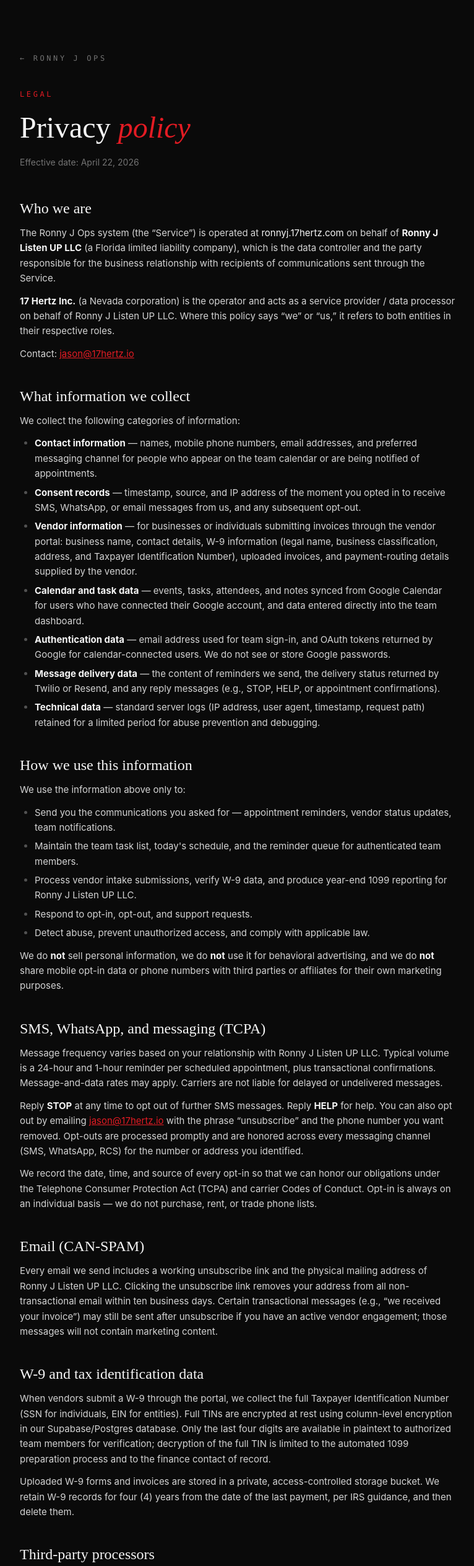
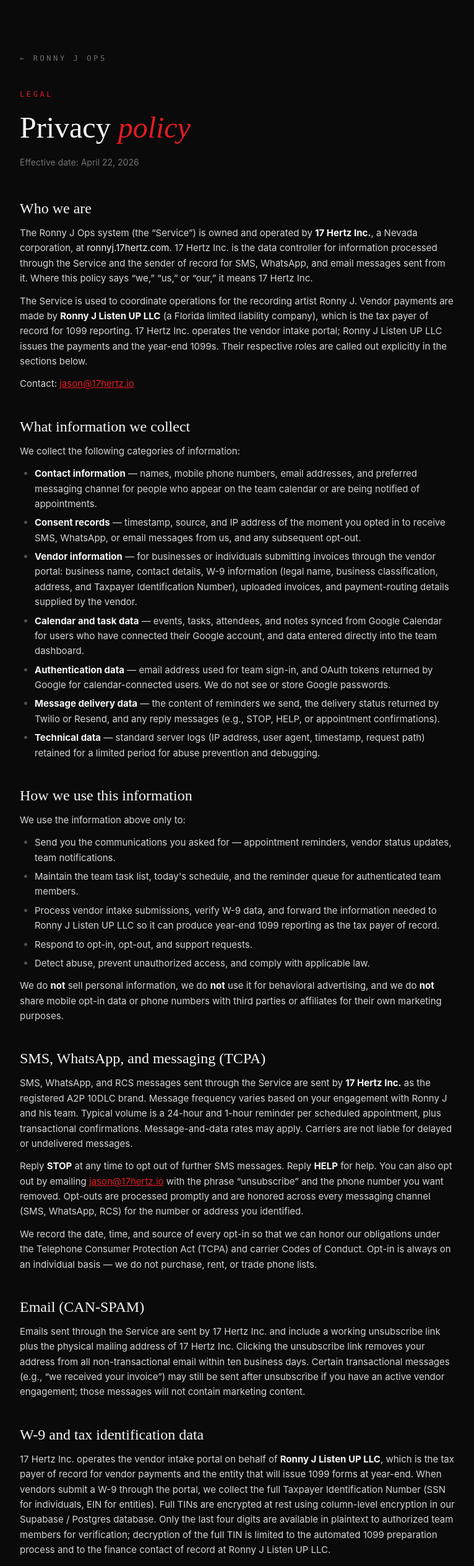
Before and after one commit to 17hertz/ronny-j-ops, a Next.js app: page /privacy in a window 1280 px wide. Shown: the top 2526 px of the page at 62% size, without its empty margins (256-1022 px from the left). Built offline with nearby package versions, Linux system fonts and the light colour scheme.

Commit message:
Make 17 Hertz Inc. the primary legal entity on privacy + terms

```diff
--- a/app/privacy/page.tsx
+++ b/app/privacy/page.tsx
@@ -3,7 +3,7 @@
 export const metadata = {
   title: "Privacy Policy · Ronny J Ops",
   description:
-    "How Ronny J Listen UP LLC and 17hertz collect, use, and protect information processed through the Ronny J Ops system.",
+    "How 17 Hertz Inc. collects, uses, and protects information processed through the Ronny J Ops system.",
 };
 
 export default function PrivacyPage() {
@@ -29,19 +29,24 @@
       <div className="mt-12 text-neutral-300 [&_a]:text-brand [&_a]:underline [&_a:hover]:text-white [&_strong]:text-neutral-100 [&_ul]:mt-2 [&_ul]:list-disc [&_ul]:space-y-1.5 [&_ul]:pl-6 [&_li]:marker:text-neutral-600">
         <Section title="Who we are">
           <p>
-            The Ronny J Ops system (the &ldquo;Service&rdquo;) is operated at{" "}
-            <span className="text-neutral-100">ronnyj.17hertz.com</span> on
-            behalf of <strong>Ronny J Listen UP LLC</strong> (a Florida limited
-            liability company), which is the data controller and the party
-            responsible for the business relationship with recipients of
-            communications sent through the Service.
+            The Ronny J Ops system (the &ldquo;Service&rdquo;) is owned and
+            operated by <strong>17 Hertz Inc.</strong>, a Nevada corporation,
+            at <span className="text-neutral-100">ronnyj.17hertz.com</span>. 17
+            Hertz Inc. is the data controller for information processed
+            through the Service and the sender of record for SMS, WhatsApp,
+            and email messages sent from it. Where this policy says
+            &ldquo;we,&rdquo; &ldquo;us,&rdquo; or &ldquo;our,&rdquo; it means
+            17 Hertz Inc.
           </p>
           <p>
-            <strong>17 Hertz Inc.</strong> (a Nevada corporation) is the
-            operator and acts as a service provider / data processor on behalf
-            of Ronny J Listen UP LLC. Where
-            this policy says &ldquo;we&rdquo; or &ldquo;us,&rdquo; it refers to
-            both entities in their respective roles.
+            The Service is used to coordinate operations for the recording
+            artist Ronny J. Vendor payments are made by{" "}
+            <strong>Ronny J Listen UP LLC</strong> (a Florida limited
+            liability company), which is the tax payer of record for 1099
+            reporting. 17 Hertz Inc. operates the vendor intake portal;
+            Ronny J Listen UP LLC issues the payments and the year-end 1099s.
+            Their respective roles are called out explicitly in the sections
+            below.
           </p>
           <p>
             Contact: <a href="mailto:jason@17hertz.io">jason@17hertz.io</a>
@@ -108,8 +113,9 @@
               reminder queue for authenticated team members.
             </li>
             <li>
-              Process vendor intake submissions, verify W-9 data, and produce
-              year-end 1099 reporting for Ronny J Listen UP LLC.
+              Process vendor intake submissions, verify W-9 data, and forward
+              the information needed to Ronny J Listen UP LLC so it can
+              produce year-end 1099 reporting as the tax payer of record.
             </li>
             <li>
               Respond to opt-in, opt-out, and support requests.
@@ -129,11 +135,13 @@
 
         <Section title="SMS, WhatsApp, and messaging (TCPA)">
           <p>
-            Message frequency varies based on your relationship with Ronny J
-            Listen UP LLC. Typical volume is a 24-hour and 1-hour reminder per
-            scheduled appointment, plus transactional confirmations.
-            Message-and-data rates may apply. Carriers are not liable for
-            delayed or undelivered messages.
+            SMS, WhatsApp, and RCS messages sent through the Service are sent
+            by <strong>17 Hertz Inc.</strong> as the registered A2P 10DLC
+            brand. Message frequency varies based on your engagement with
+            Ronny J and his team. Typical volume is a 24-hour and 1-hour
+            reminder per scheduled appointment, plus transactional
+            confirmations. Message-and-data rates may apply. Carriers are not
+            liable for delayed or undelivered messages.
           </p>
           <p>
             Reply <strong>STOP</strong> at any time to opt out of further SMS
@@ -155,32 +163,38 @@
 
         <Section title="Email (CAN-SPAM)">
           <p>
-            Every email we send includes a working unsubscribe link and the
-            physical mailing address of Ronny J Listen UP LLC. Clicking the
-            unsubscribe link removes your address from all non-transactional
-            email within ten business days. Certain transactional messages
-            (e.g., &ldquo;we received your invoice&rdquo;) may still be sent
-            after unsubscribe if you have an active vendor engagement; those
-            messages will not contain marketing content.
+            Emails sent through the Service are sent by 17 Hertz Inc. and
+            include a working unsubscribe link plus the physical mailing
+            address of 17 Hertz Inc. Clicking the unsubscribe link removes
+            your address from all non-transactional email within ten business
+            days. Certain transactional messages (e.g., &ldquo;we received
+            your invoice&rdquo;) may still be sent after unsubscribe if you
+            have an active vendor engagement; those messages will not contain
+            marketing content.
           </p>
         </Section>
 
         <Section title="W-9 and tax identification data">
           <p>
-            When vendors submit a W-9 through the portal, we collect the full
-            Taxpayer Identification Number (SSN for individuals, EIN for
-            entities). Full TINs are encrypted at rest using column-level
-            encryption in our Supabase/Postgres database. Only the last four
-            digits are available in plaintext to authorized team members for
-            verification; decryption of the full TIN is limited to the
-            automated 1099 preparation process and to the finance contact of
-            record.
+            17 Hertz Inc. operates the vendor intake portal on behalf of{" "}
+            <strong>Ronny J Listen UP LLC</strong>, which is the tax payer of
+            record for vendor payments and the entity that will issue 1099
+            forms at year-end. When vendors submit a W-9 through the portal,
+            we collect the full Taxpayer Identification Number (SSN for
+            individuals, EIN for entities). Full TINs are encrypted at rest
+            using column-level encryption in our Supabase / Postgres database.
+            Only the last four digits are available in plaintext to authorized
+            team members for verification; decryption of the full TIN is
+            limited to the automated 1099 preparation process and to the
+            finance contact of record at Ronny J Listen UP LLC.
           </p>
           <p>
             Uploaded W-9 forms and invoices are stored in a private,
             access-controlled storage bucket. We retain W-9 records for four
             (4) years from the date of the last payment, per IRS guidance, and
-            then delete them.
+            then delete them. W-9 information is shared with Ronny J Listen UP
+            LLC and its accountants solely for the purpose of issuing those
+            1099s and for tax-compliance audits.
           </p>
         </Section>
 
@@ -312,12 +326,17 @@
 
         <Section title="Contact">
           <p>
-            Ronny J Listen UP LLC
+            17 Hertz Inc.
             <br />
-            c/o 17 Hertz Inc.
+            Attn: Privacy
             <br />
             Email:{" "}
             <a href="mailto:jason@17hertz.io">jason@17hertz.io</a>
+          </p>
+          <p>
+            For questions about a specific payment, 1099, or vendor
+            engagement, Ronny J Listen UP LLC can be reached at the same
+            address.
           </p>
         </Section>
       </div>
--- a/app/terms/page.tsx
+++ b/app/terms/page.tsx
@@ -3,7 +3,7 @@
 export const metadata = {
   title: "Terms of Service · Ronny J Ops",
   description:
-    "Terms governing use of the Ronny J Ops vendor portal and team dashboard, operated by 17hertz on behalf of Ronny J Listen UP LLC.",
+    "Terms governing use of the Ronny J Ops vendor portal and team dashboard, operated by 17 Hertz Inc.",
 };
 
 export default function TermsPage() {
@@ -32,13 +32,19 @@
             These Terms govern your use of the Ronny J Ops system at{" "}
             <span className="text-neutral-100">ronnyj.17hertz.com</span> and
             any associated subdomains (the &ldquo;Service&rdquo;). The Service
-            is owned by <strong>Ronny J Listen UP LLC</strong> (a Florida
-            limited liability company) and operated on its behalf by{" "}
-            <strong>17 Hertz Inc.</strong> (a Nevada corporation). In these
-            Terms, &ldquo;we&rdquo; and
-            &ldquo;us&rdquo; refer to those two entities together;
-            &ldquo;you&rdquo; refers to the person or business accessing the
-            Service.
+            is owned and operated by <strong>17 Hertz Inc.</strong>, a Nevada
+            corporation. In these Terms, &ldquo;we,&rdquo; &ldquo;us,&rdquo;
+            and &ldquo;our&rdquo; refer to 17 Hertz Inc.; &ldquo;you&rdquo;
+            refers to the person or business accessing the Service.
+          </p>
+          <p>
+            The Service supports operations for the recording artist Ronny J.{" "}
+            <strong>Ronny J Listen UP LLC</strong>, a Florida limited
+            liability company, is the tax payer of record for vendor payments
+            processed through the Service and is the entity that issues
+            year-end 1099 forms. 17 Hertz Inc. operates the intake portal and
+            messaging infrastructure; Ronny J Listen UP LLC makes the payments
+            and handles tax reporting.
           </p>
           <p>
             By using the Service &mdash; including submitting a vendor intake
@@ -54,7 +60,7 @@
         <Section title="2. Accounts and access">
           <p>
             Access to the team dashboard is by invitation only. If you are a
-            team member or authorized contractor of Ronny J Listen UP LLC, you
+            team member or authorized contractor working with Ronny J, you
             agree to:
           </p>
           <ul>
@@ -100,7 +106,8 @@
             <li>
               Every invoice you upload reflects goods or services actually
               provided, at the rates that were agreed to with Ronny J Listen
-              UP LLC or its authorized representatives.
+              UP LLC or its authorized representatives (including 17 Hertz
+              Inc. acting on its behalf).
             </li>
             <li>
               You will promptly correct any errors you discover and notify us
@@ -118,10 +125,12 @@
 
         <Section title="4. Messaging consent (SMS, WhatsApp, email)">
           <p>
+            SMS, WhatsApp, and email sent through the Service are sent by 17
+            Hertz Inc. as the registered A2P 10DLC brand and sending domain.
             If you opt in to receive messages from us (for example, by
             entering your mobile number in the intake form or the dashboard),
             you consent to receive automated transactional and service
-            messages related to your engagement with Ronny J Listen UP LLC.
+            messages related to your engagement with Ronny J and his team.
             Message frequency varies; typical messages include appointment
             reminders and vendor status updates. Message-and-data rates may
             apply.
@@ -131,7 +140,8 @@
             any SMS or WhatsApp message to opt out of that channel, or email{" "}
             <a href="mailto:jason@17hertz.io">jason@17hertz.io</a> to opt out
             of email. Opt-outs do not terminate your underlying business
-            relationship with Ronny J Listen UP LLC.
+            relationship with Ronny J Listen UP LLC, which continues to handle
+            payments separately.
           </p>
         </Section>
 
@@ -170,11 +180,11 @@
         <Section title="6. Intellectual property">
           <p>
             The Service, including its source code, interface, copy, and
-            design, is the intellectual property of 17 Hertz Inc. and Ronny J
-            Listen UP LLC. You receive only a limited, revocable,
-            non-transferable license to use the Service for its intended
-            purpose. You may not copy, reverse-engineer, or build competing
-            services based on the Service.
+            design, is the intellectual property of 17 Hertz Inc. You receive
+            only a limited, revocable, non-transferable license to use the
+            Service for its intended purpose. You may not copy,
+            reverse-engineer, or build competing services based on the
+            Service.
           </p>
           <p>
             Information you upload &mdash; invoices, W-9s, calendar data, task
@@ -211,23 +221,24 @@
 
         <Section title="9. Limitation of liability">
           <p>
-            TO THE MAXIMUM EXTENT PERMITTED BY LAW, NEITHER RONNY J LISTEN UP
-            LLC NOR 17HERTZ INC. WILL BE LIABLE FOR ANY INDIRECT, INCIDENTAL,
-            CONSEQUENTIAL, SPECIAL, OR PUNITIVE DAMAGES, OR ANY LOSS OF
-            PROFITS, REVENUES, DATA, OR GOODWILL, ARISING OUT OF OR RELATED TO
-            YOUR USE OF THE SERVICE. OUR AGGREGATE LIABILITY FOR ANY CLAIM
-            RELATED TO THE SERVICE IS LIMITED TO THE GREATER OF ONE HUNDRED US
-            DOLLARS ($100) OR THE AMOUNTS PAID TO YOU BY RONNY J LISTEN UP LLC
-            UNDER THE SEPARATE AGREEMENT THAT GIVES RISE TO THE CLAIM IN THE
-            TWELVE MONTHS PRECEDING IT.
+            TO THE MAXIMUM EXTENT PERMITTED BY LAW, 17 HERTZ INC. WILL NOT BE
+            LIABLE FOR ANY INDIRECT, INCIDENTAL, CONSEQUENTIAL, SPECIAL, OR
+            PUNITIVE DAMAGES, OR ANY LOSS OF PROFITS, REVENUES, DATA, OR
+            GOODWILL, ARISING OUT OF OR RELATED TO YOUR USE OF THE SERVICE.
+            17 HERTZ INC.&rsquo;S AGGREGATE LIABILITY FOR ANY CLAIM RELATED TO
+            THE SERVICE IS LIMITED TO THE GREATER OF ONE HUNDRED US DOLLARS
+            ($100) OR THE AMOUNTS PAID TO 17 HERTZ INC. BY YOU IN THE TWELVE
+            MONTHS PRECEDING THE CLAIM. NOTHING IN THESE TERMS LIMITS OR
+            AFFECTS YOUR SEPARATE PAYMENT RELATIONSHIP, IF ANY, WITH RONNY J
+            LISTEN UP LLC.
           </p>
         </Section>
 
         <Section title="10. Indemnification">
           <p>
-            You agree to defend, indemnify, and hold harmless Ronny J Listen
-            UP LLC, 17 Hertz Inc., and their officers, employees, and agents
-            from any claim, loss, or expense (including reasonable
+            You agree to defend, indemnify, and hold harmless 17 Hertz Inc.,
+            Ronny J Listen UP LLC, and their respective officers, employees,
+            and agents from any claim, loss, or expense (including reasonable
             attorneys&apos; fees) arising from: (a) your breach of these
             Terms, (b) your submission of inaccurate W-9 or invoice data, or
             (c) your violation of any law or third-party right in connection
@@ -249,13 +260,16 @@
 
         <Section title="12. Governing law and disputes">
           <p>
-            These Terms are governed by the laws of the State of Florida,
+            These Terms are governed by the laws of the State of Nevada,
             without regard to conflict-of-laws rules. The exclusive venue for
             any dispute that is not subject to arbitration is the state and
-            federal courts located in Miami-Dade County, Florida, and you
-            consent to personal jurisdiction there. Nothing in these Terms
-            waives any non-waivable statutory right you may have under
-            applicable consumer-protection law.
+            federal courts located in Clark County, Nevada, and you consent
+            to personal jurisdiction there. Nothing in these Terms waives any
+            non-waivable statutory right you may have under applicable
+            consumer-protection law. Disputes involving the separate payment
+            relationship with Ronny J Listen UP LLC are governed by the law
+            and venue specified in any separate agreement between you and
+            Ronny J Listen UP LLC.
           </p>
         </Section>
 
@@ -274,12 +288,16 @@
             Questions about these Terms can be directed to:
           </p>
           <p>
-            Ronny J Listen UP LLC
+            17 Hertz Inc.
             <br />
-            c/o 17 Hertz Inc.
+            Attn: Legal
             <br />
             Email:{" "}
             <a href="mailto:jason@17hertz.io">jason@17hertz.io</a>
+          </p>
+          <p>
+            Payment and 1099 questions can be directed to Ronny J Listen UP
+            LLC at the same address.
           </p>
         </Section>
       </div>
```
